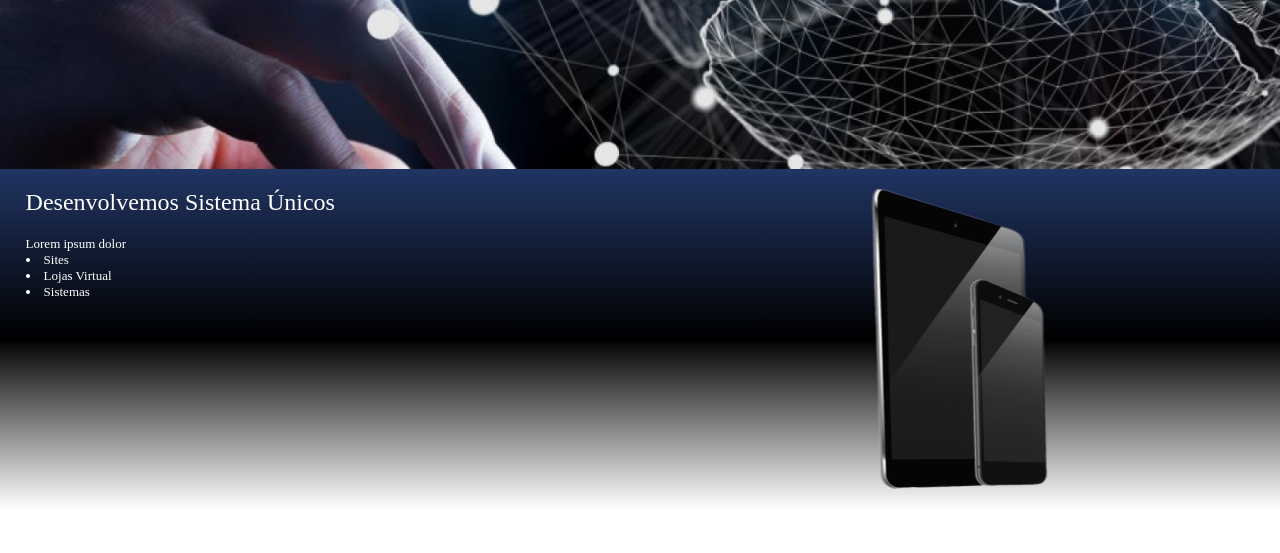
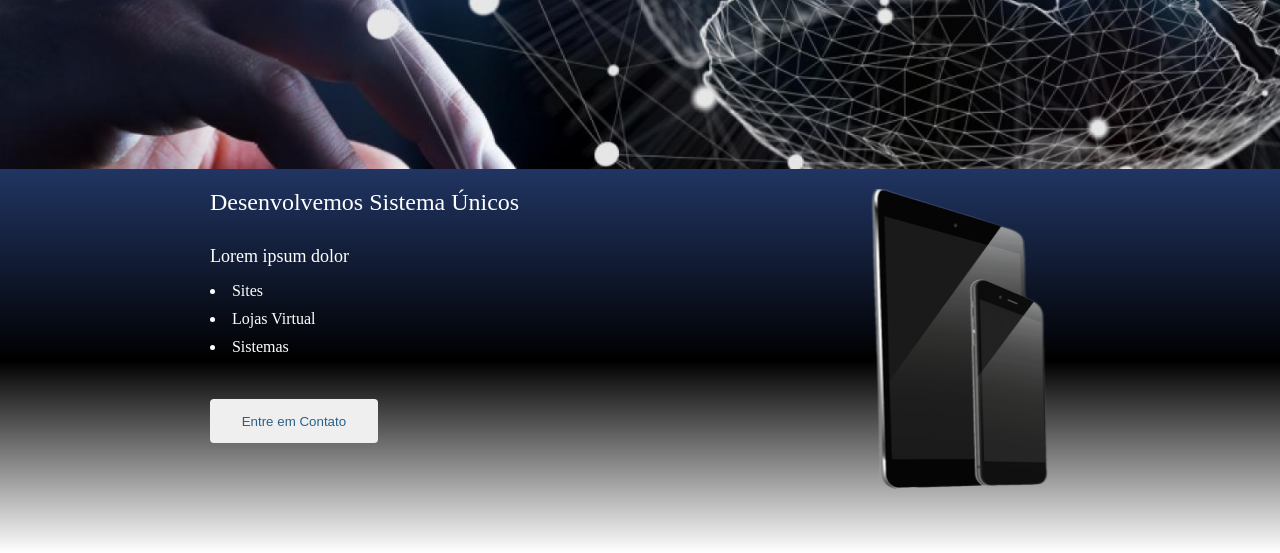
Before and after one commit to cri-suh/projeto-02, a plain HTML site: page index.html in a window 1280 px wide. Shown: the part 531-1084 px from the top of the page. Before the commit the page ends 1040 px from the top, so only its background shows below. Drawn offline with Linux system fonts and the light colour scheme.

Commit message:
projeto 02
criação bnt, posicionamento da sessão1

```diff
--- a/css/style.css
+++ b/css/style.css
@@ -77,29 +77,35 @@ header li a:hover{
 section.sessao1{
     width: 100%;
     background-image: linear-gradient(to bottom, #213563, #000000, #ffffff);
-
+    position: absolute;
     padding:20px 2%;
 }
 .texto-sessao1{
     float: left;
     color: white;
     width: 50%;
+    position: relative;
+    left:15%;
+
 
 }
 .texto-sessao1 h2{
     font-weight: 300;
 }
 .texto-sessao1 p{
-    font-size: 13px;
+    font-size: 18px;
     margin-top: 20px;
+    padding:10px 0;
 }
 .texto-sessao1 ul{
     list-style-position: inside;
-    font-size:13px;
+    font-size:16px;
+
 }
 .texto-sessao1 ul li{
     float: left;
     width: 100%;
+    padding:5px 0;
 }
 .device-sessao1{
     float: left;
@@ -108,6 +114,23 @@ section.sessao1{
     background-image: url('../images/device.png');
     background-repeat: no-repeat;
     background-size: 100% 100%;
+
+}
+
+.bnt input[type=submit]{
+    width:168px;
+    height: 44px;
+    color:#2B6088;
+    cursor: pointer;
+    position: relative;
+    top: -90px;
+    left:15%;
+    border-radius:4px;
+    border:none;
+}
+.bnt input[type=submit]:hover{
+    background-color:#5195AC;
+    color:white;
 }
 @media screen and (max-width:510px){
     .logo{
--- a/index.html
+++ b/index.html
@@ -40,6 +40,9 @@
                 </ul>
             </div><!--texto-sessao1-->
             <div class="device-sessao1"></div>
+            <div class="bnt">
+                <input type="submit" name="bnt1" value="Entre em Contato" />
+            </div><!--bnt-->
         </div><!--container-->
         <div class="clear"></div>
     </section><!--sessao1-->
```
